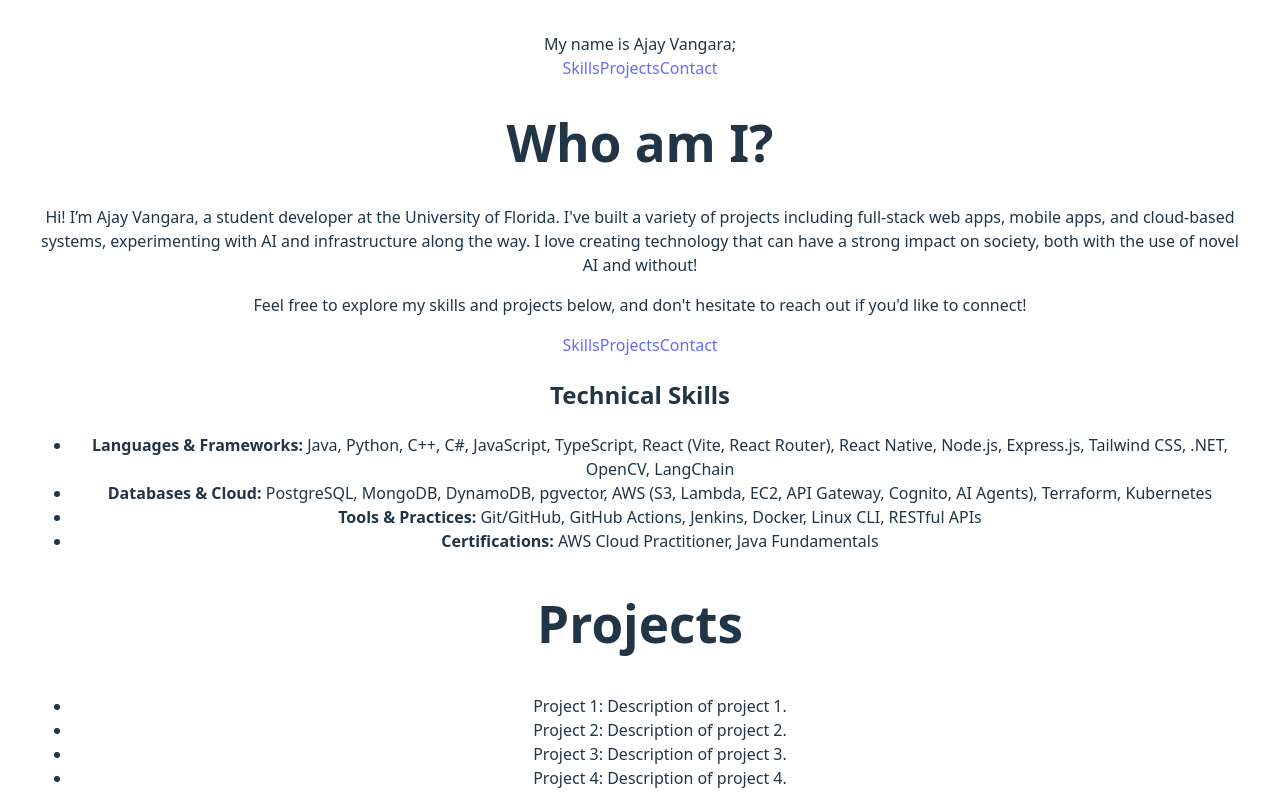
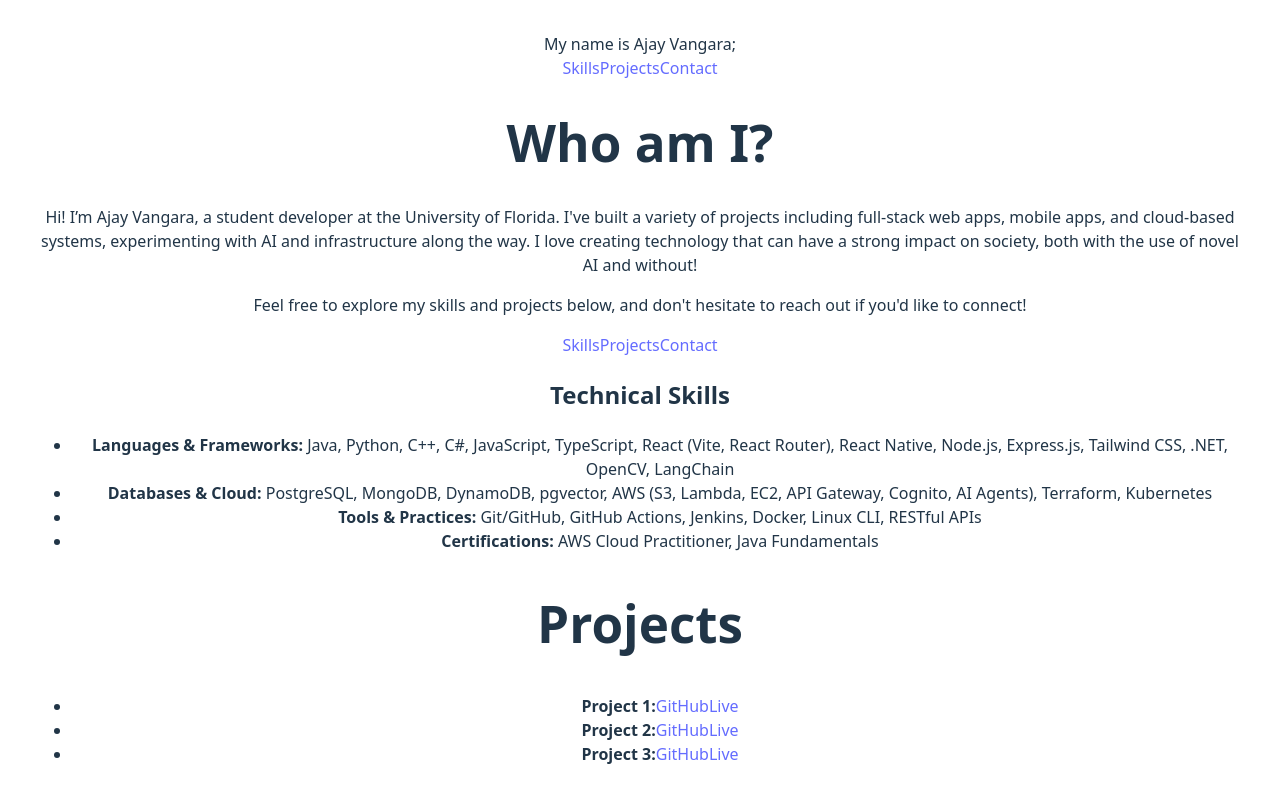
Before and after one commit to vangaraajay/personal-portfolio-v1, a React (Vite) app: page / in a window 1280 px wide. Shown: the top 794 px of the page. Built offline with nearby package versions, Linux system fonts and the light colour scheme.

Commit message:
Added links to project github and live

```diff
--- /dev/null
+++ b/components/About.jsx
@@ -0,0 +1,17 @@
+import React from 'react'
+
+const About = () => {
+  return (
+    <>
+        <h1>Who am I?</h1>
+        <p>Hi! I’m Ajay Vangara, a student developer at the University of Florida. I've built a variety of projects including full-stack web apps, mobile apps, and cloud-based systems, experimenting with AI and infrastructure along the way.
+            I love creating technology that can have a strong impact on society, both with the use of novel AI and without!</p>
+        <p>Feel free to explore my skills and projects below, and don't hesitate to reach out if you'd like to connect!</p>
+        <a href="#skills">Skills</a>
+        <a href="#projects">Projects</a>
+        <a href="#contact">Contact</a>
+    </>
+  )
+}
+
+export default About
--- a/components/Projects.jsx
+++ b/components/Projects.jsx
@@ -3,14 +3,27 @@ import React from 'react'
 const Projects = () => {
   return (
     <>
-        <h1 className="text-5xl">Projects</h1>
+        <h1>Projects</h1>
         <ul>
-          <li>Project 1: Description of project 1.</li>
-          <li>Project 2: Description of project 2.</li>
-          <li>Project 3: Description of project 3.</li>
-          <li>Project 4: Description of project 4.</li>
+            <li>
+                <strong>Project 1:</strong>
+                <a href="https://github.com/yourusername/project1" target="_blank" rel="noopener noreferrer">GitHub</a>
+                <a href="https://your-live-site1.com" target="_blank" rel="noopener noreferrer">Live</a>
+            </li>
+            <li>
+                <strong>Project 2:</strong>
+                <a href="https://github.com/yourusername/project2" target="_blank" rel="noopener noreferrer">GitHub</a>
+                <a href="https://your-live-site2.com" target="_blank" rel="noopener noreferrer">Live</a>
+            </li>
+            <li>
+                <strong>Project 3:</strong>
+                <a href="https://github.com/yourusername/project3" target="_blank" rel="noopener noreferrer">GitHub</a>
+                <a href="https://your-live-site3.com" target="_blank" rel="noopener noreferrer">Live</a>
+            </li>
         </ul>
     </>
+
+
   )
 }
 
--- a/src/App.jsx
+++ b/src/App.jsx
@@ -5,19 +5,14 @@ import Navbar from '../components/Navbar'
 import Projects from '../components/Projects'
 import Skills from '../components/Skills'
 import Contact from '../components/Contact'
+import About from '../components/About'
 
 function App() {
 
   return (
     <>
       <Navbar />
-      <h1>Who am I?</h1>
-      <p>Hi! I’m Ajay Vangara, a student developer at the University of Florida. I've built a variety of projects including full-stack web apps, mobile apps, and cloud-based systems, experimenting with AI and infrastructure along the way.
-        I love creating technology that can have a strong impact on society, both with the use of novel AI and without!</p>
-      <p>Feel free to explore my skills and projects below, and don't hesitate to reach out if you'd like to connect!</p>
-      <a href="#skills">Skills</a>
-      <a href="#projects">Projects</a>
-      <a href="#contact">Contact</a>
+      <About />
 
       <section id="skills">
         <Skills />
```
